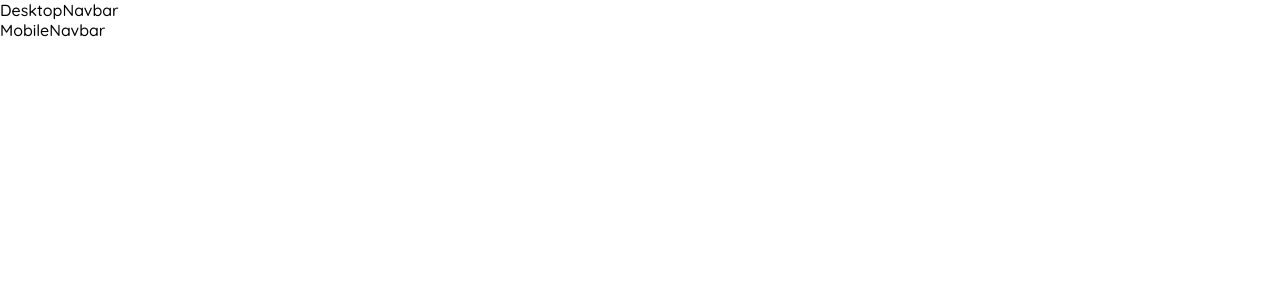
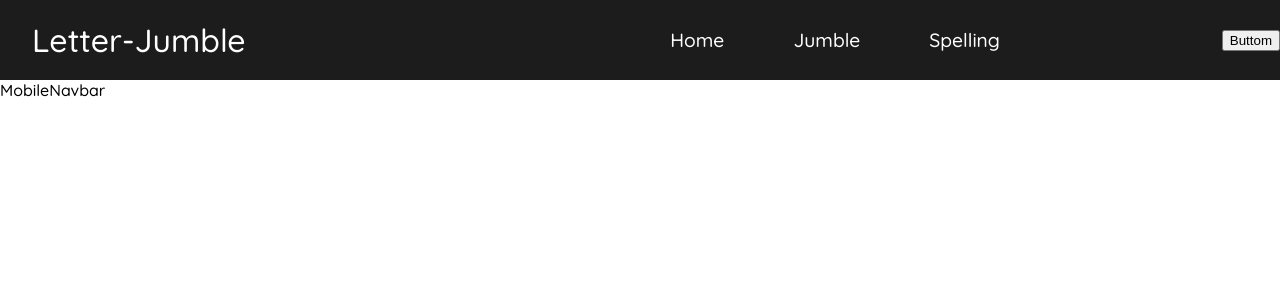
Before and after one commit to LillianLuzinsky/letter-jumble, a React (Create React App) app: page / in a window 1280 px wide. Shown: the top 300 px of the page. Built offline with nearby package versions, Linux system fonts and the light colour scheme.

Commit message:
basic nav-links styling

```diff
--- a/src/App.js
+++ b/src/App.js
@@ -1,10 +1,13 @@
 import React from 'react';
 import Navbar from './components/Navigation/Navbar'
+import { BrowserRouter } from 'react-router-dom'
 
 
 function App() {
   return (
-    <Navbar/>
+    <BrowserRouter>
+      <Navbar />
+    </BrowserRouter>
   );
 }
 
--- a/src/components/Navigation/DesktopNavbar.js
+++ b/src/components/Navigation/DesktopNavbar.js
@@ -1,11 +1,76 @@
 import React from 'react'
+import styled from 'styled-components'
+import { Link } from 'react-router-dom'
+
+const DesktopNavbarStyling = styled.nav`
+  display: flex;
+  flex-flow: row nowrap;
+  justify-content: space-between;
+  align-items: center;
+  background: #1c1c1c;
+  color: white;
+  height: 10vh;
+
+  #logo {
+    margin-left: 2rem;
+    font-size: 2rem;
+    font-weight: 500;
+    list-style: none;
+    text-decoration: none;
+  }
+
+  .nav-links {
+    display: flex;
+    flex-flow: row nowrap;
+    justify-content: space-evenly;
+    align-items: center;
+    width: 35vw;
+    list-style: none;
+  }
+
+  .links {
+    color: white;
+    font-size: 1.2rem;
+    padding: 5px 10px;
+    text-decoration: none;
+    /* border: 1px solid white;
+    border-radius: 50px; */
+  }
+
+
+}
+`;
 
 const DesktopNavbar = () => {
-  return(
-    <div>
-      DesktopNavbar
-    </div>
-  )
+  return (
+    <DesktopNavbarStyling>
+
+      <div id="logo">Letter-Jumble</div>
+      <div id="spacer" />
+
+      <ul className="nav-links">
+        <li>
+          <Link to="/" className="links">
+            Home
+          </Link>
+        </li>
+
+        <li>
+          <Link to="/" className="links">
+            Jumble
+          </Link>
+        </li>
+
+        <li>
+          <Link to="/" className="links">
+            Spelling
+          </Link>
+        </li>
+      </ul>
+
+      <button>Buttom</button>
+    </DesktopNavbarStyling>
+  );
 }
 
 export default DesktopNavbar
```
